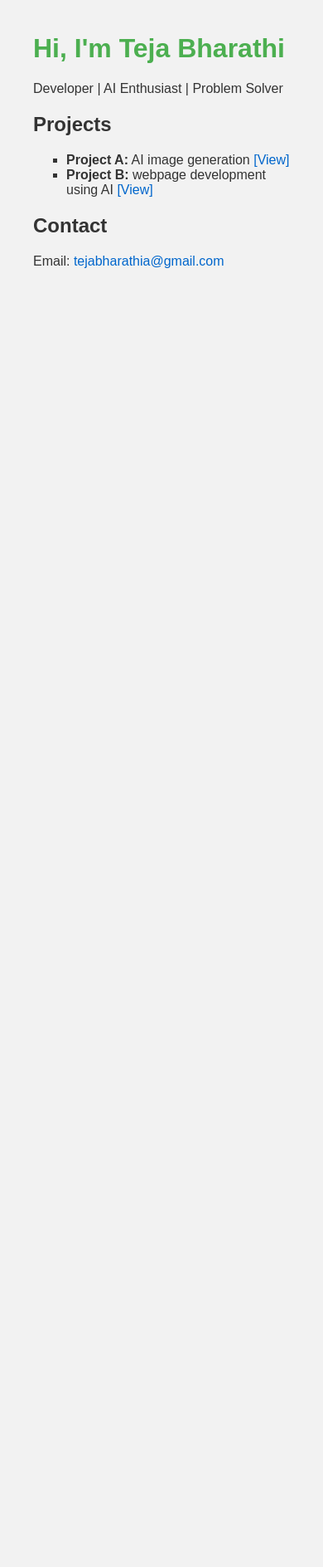
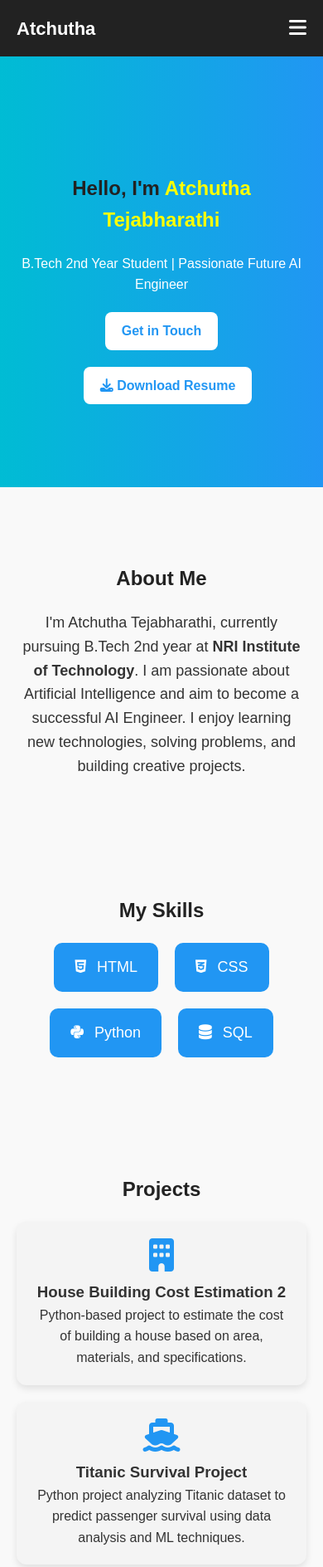
Before and after one commit to Atchuthateja/portfolio, a plain HTML site: page index.html in a window 390 px wide. Shown: the top 1888 px of the page at 83% size. Before the commit the page ends 844 px from the top, so only its background shows below. Drawn offline with nearby package versions, Linux system fonts and the light colour scheme.

Commit message:
Update index.html

```diff
--- a/index.html
+++ b/index.html
@@ -1,40 +1,158 @@
 <!DOCTYPE html>
-<html>
+<html lang="en">
 <head>
-  <title>My Portfolio</title>
+  <meta charset="UTF-8">
+  <meta name="viewport" content="width=device-width, initial-scale=1.0">
+  <title>Atchutha Tejabharathi | Portfolio</title>
+
+  <!-- Font Awesome for icons -->
+  <link rel="stylesheet" href="https://cdnjs.cloudflare.com/ajax/libs/font-awesome/6.5.0/css/all.min.css">
+  <!-- AOS Animation Library -->
+  <link rel="stylesheet" href="https://unpkg.com/aos@2.3.4/dist/aos.css">
+
   <style>
-    body {
-      font-family: Arial, sans-serif;
-      background-color: #f2f2f2;
-      margin: 40px;
-      color: #333;
-    }
-    h1 {
-      color: #4CAF50;
-    }
-    ul {
-      list-style-type: square;
-    }
-    a {
-      color: #0066cc;
-      text-decoration: none;
-    }
-    a:hover {
-      text-decoration: underline;
+    /* General */
+    * { margin: 0; padding: 0; box-sizing: border-box; }
+    body { font-family: 'Poppins', sans-serif; line-height: 1.6; background: #f9f9f9; color: #333; }
+    h2 { text-align: center; margin: 40px 0 20px; color: #222; }
+    section { padding: 50px 20px; }
+
+    /* Navbar */
+    header { background: #222; position: sticky; top: 0; z-index: 1000; }
+    .navbar { display: flex; justify-content: space-between; align-items: center; padding: 15px 20px; color: #fff; }
+    .logo { font-size: 22px; font-weight: bold; }
+    .nav-links { list-style: none; display: flex; gap: 20px; }
+    .nav-links a { text-decoration: none; color: white; transition: 0.3s; }
+    .nav-links a:hover { color: #00bcd4; }
+    .menu-toggle { display: none; font-size: 24px; cursor: pointer; }
+
+    /* Hero */
+    .hero { background: linear-gradient(to right, #00bcd4, #2196f3); color: white; text-align: center; padding: 100px 20px; }
+    .hero h2 span { color: yellow; }
+    .btn { display: inline-block; margin-top: 20px; padding: 10px 20px; background: #fff; color: #2196f3; border-radius: 8px; text-decoration: none; font-weight: bold; transition: 0.3s; }
+    .btn:hover { background: #00bcd4; color: #fff; }
+
+    /* About */
+    #about p { max-width: 800px; margin: auto; text-align: center; font-size: 18px; }
+
+    /* Skills */
+    .skills-container { display: flex; justify-content: center; gap: 20px; flex-wrap: wrap; }
+    .skill { background: #2196f3; color: white; padding: 15px 25px; border-radius: 10px; transition: 0.3s; font-size: 18px; }
+    .skill:hover { transform: scale(1.1); background: #00bcd4; }
+    .skill i { margin-right: 8px; }
+
+    /* Projects */
+    .projects-container { display: grid; grid-template-columns: repeat(auto-fit, minmax(240px, 1fr)); gap: 20px; }
+    .project-card { background: #f4f4f4; padding: 20px; border-radius: 12px; text-align: center; box-shadow: 0 4px 8px rgba(0,0,0,0.1); transition: 0.3s; }
+    .project-card:hover { transform: translateY(-8px); background: #eaeaea; }
+    .project-card i { font-size: 40px; margin-bottom: 10px; color: #2196f3; }
+
+    /* Contact */
+    .contact-info { text-align: center; font-size: 18px; margin-bottom: 20px; }
+    .contact-info a { color: #2196f3; text-decoration: none; font-weight: bold; }
+    .contact-info a:hover { color: #00bcd4; }
+
+    /* Footer */
+    footer { text-align: center; padding: 20px; background: #222; color: white; margin-top: 20px; }
+
+    /* Responsive */
+    @media (max-width: 768px) {
+      .nav-links { display: none; flex-direction: column; background: #222; position: absolute; top: 60px; right: 0; padding: 20px; width: 200px; }
+      .nav-links.active { display: flex; }
+      .menu-toggle { display: block; }
     }
   </style>
 </head>
 <body>
-  <h1>Hi, I'm Teja Bharathi</h1>
-  <p>Developer | AI Enthusiast | Problem Solver</p>
+  <!-- Navbar -->
+  <header>
+    <nav class="navbar">
+      <div class="logo">Atchutha</div>
+      <ul class="nav-links">
+        <li><a href="#about">About</a></li>
+        <li><a href="#skills">Skills</a></li>
+        <li><a href="#projects">Projects</a></li>
+        <li><a href="#contact">Contact</a></li>
+      </ul>
+      <div class="menu-toggle" onclick="toggleMenu()"><i class="fas fa-bars"></i></div>
+    </nav>
+  </header>
 
-  <h2>Projects</h2>
-  <ul>
-    <li><strong>Project A:</strong> AI image generation <a href="#">[View]</a></li>
-    <li><strong>Project B:</strong> webpage development using AI <a href="#">[View]</a></li>
-  </ul>
+  <!-- Hero -->
+  <section class="hero" data-aos="zoom-in">
+    <h2>Hello, I'm <span>Atchutha Tejabharathi</span></h2>
+    <p>B.Tech 2nd Year Student | Passionate Future AI Engineer</p>
+    <a href="#contact" class="btn">Get in Touch</a>
+    <a href="resume.pdf" class="btn" download style="margin-left:15px;">
+      <i class="fas fa-download"></i> Download Resume
+    </a>
+  </section>
 
-  <h2>Contact</h2>
-  <p>Email: <a href="mailto:tejabharathia@gmail.com">tejabharathia@gmail.com</a></p>
+  <!-- About -->
+  <section id="about" data-aos="fade-up">
+    <h2>About Me</h2>
+    <p>
+      I'm Atchutha Tejabharathi, currently pursuing B.Tech 2nd year at <strong>NRI Institute of Technology</strong>.
+      I am passionate about Artificial Intelligence and aim to become a successful AI Engineer.
+      I enjoy learning new technologies, solving problems, and building creative projects.
+    </p>
+  </section>
+
+  <!-- Skills -->
+  <section id="skills" data-aos="fade-right">
+    <h2>My Skills</h2>
+    <div class="skills-container">
+      <div class="skill"><i class="fab fa-html5"></i> HTML</div>
+      <div class="skill"><i class="fab fa-css3-alt"></i> CSS</div>
+      <div class="skill"><i class="fab fa-python"></i> Python</div>
+      <div class="skill"><i class="fas fa-database"></i> SQL</div>
+    </div>
+  </section>
+
+  <!-- Projects -->
+  <section id="projects" data-aos="fade-left">
+    <h2>Projects</h2>
+    <div class="projects-container">
+      <div class="project-card">
+        <i class="fas fa-building"></i>
+        <h3>House Building Cost Estimation 2</h3>
+        <p>Python-based project to estimate the cost of building a house based on area, materials, and specifications.</p>
+      </div>
+      <div class="project-card">
+        <i class="fas fa-ship"></i>
+        <h3>Titanic Survival Project</h3>
+        <p>Python project analyzing Titanic dataset to predict passenger survival using data analysis and ML techniques.</p>
+      </div>
+    </div>
+  </section>
+
+  <!-- Contact -->
+  <section id="contact" data-aos="fade-up">
+    <h2>Contact Me</h2>
+    <div class="contact-info">
+      <p><i class="fas fa-envelope"></i> Email:
+        <a href="mailto:tejabharathia@gmail.com">tejabharathia@gmail.com</a>
+      </p>
+      <a href="resume.pdf" class="btn" download style="margin-top:15px;">
+        <i class="fas fa-download"></i> Download Resume
+      </a>
+    </div>
+  </section>
+
+  <!-- Footer -->
+  <footer>
+    <p>© 2025 Atchutha Tejabharathi | Future AI Engineer</p>
+  </footer>
+
+  <!-- AOS Animation Script -->
+  <script src="https://unpkg.com/aos@2.3.4/dist/aos.js"></script>
+  <script>
+    AOS.init({ duration: 1000, once: true });
+
+    // Mobile Menu
+    function toggleMenu() {
+      document.querySelector(".nav-links").classList.toggle("active");
+    }
+  </script>
 </body>
 </html>
```
